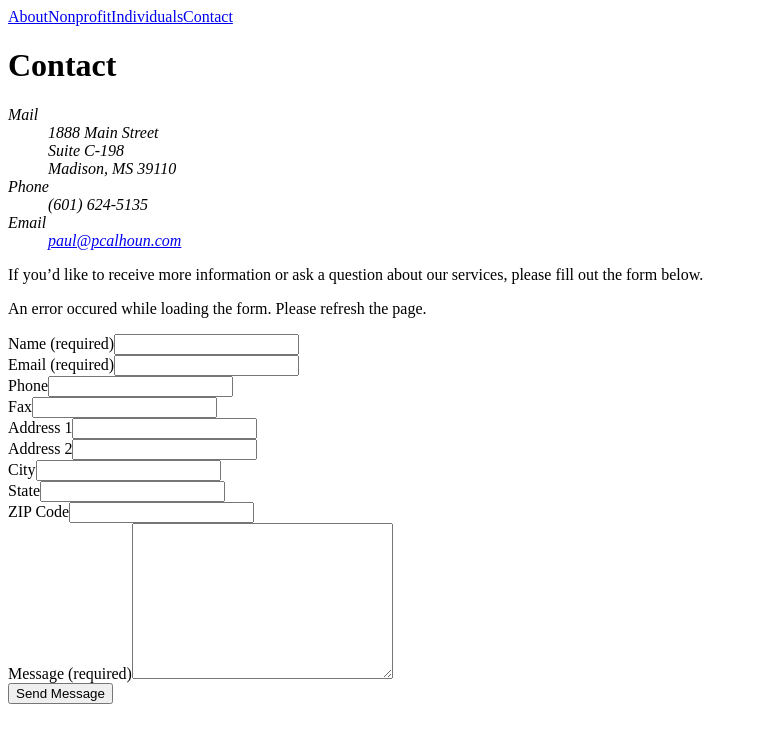
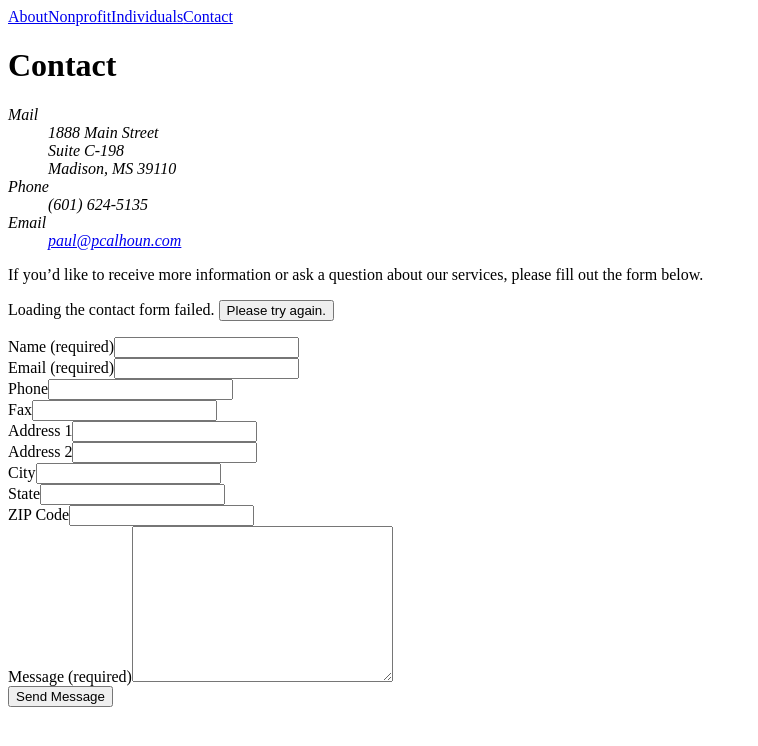
Before and after one commit to dcalhoun/life-stewardship, a Next.js app: page /contact in a window 1280 px wide. Shown: the top 746 px of the page, without its empty margins (0-758 px from the left). Built offline with nearby package versions, Linux system fonts and the light colour scheme.

Commit message:
Improve reCAPTCHA load error handling

```diff
--- a/pages/contact.tsx
+++ b/pages/contact.tsx
@@ -2,16 +2,16 @@ import Head from "next/head";
 import Navigation from "../components/Navigation";
 import { useState, useEffect } from "react";
 
+const EMAIL = "paul@pcalhoun.com";
+
 export default function Index() {
   let [toast, setToast] = useState(null);
   let [error, setError] = useState(null);
+  let [reCaptchaLoadAttempts, setReCaptchaLoadAttempts] = useState(0);
 
-  useEffect(() => {
-    if (typeof window === "undefined") {
-      return;
-    }
-
+  function loadReCaptcha() {
     window.onReCaptchaLoad = () => {
+      setReCaptchaLoadAttempts(0);
       window.grecaptcha.render("js-reCaptcha", {
         sitekey: process.env.NEXT_PUBLIC_RECAPTCHA_SITE_KEY,
       });
@@ -23,15 +23,23 @@ export default function Index() {
       let scriptTag = document.createElement("script");
       scriptTag.async = true;
       scriptTag.onerror = () => {
-        setError(
-          "An error occured while loading the form. Please refresh the page."
-        );
+        setReCaptchaLoadAttempts((c) => c + 1);
       };
       scriptTag.src =
         "//www.google.com/recaptcha/api.js?onload=onReCaptchaLoad&render=explicit";
       document.getElementsByTagName("script");
       document.body.appendChild(scriptTag);
     }
+  }
+
+  useEffect(() => {
+    if (typeof window === "undefined") {
+      return;
+    }
+
+    loadReCaptcha();
+
+    return window.grecaptcha && window.grecaptcha.reset;
   }, []);
 
   useEffect(() => {
@@ -108,7 +116,7 @@ export default function Index() {
             <dd>(601) 624-5135</dd>
             <dt>Email</dt>
             <dd>
-              <a href="mailto:paul@pcalhoun.com">paul@pcalhoun.com</a>
+              <a href={`mailto:${EMAIL}`}>{EMAIL}</a>
             </dd>
           </dl>
         </address>
@@ -118,6 +126,20 @@ export default function Index() {
         </p>
         {toast ? <p>{toast}</p> : null}
         {error ? <p>{error}</p> : null}
+
+        {reCaptchaLoadAttempts > 2 ? (
+          <p>
+            Multiple attempts to load the contact form failed. We recommend
+            emailing us directly at <a href={`mailto:${EMAIL}`}>{EMAIL}</a>.
+          </p>
+        ) : reCaptchaLoadAttempts > 0 ? (
+          <p>
+            Loading the contact form failed.{" "}
+            <button type="button" onClick={loadReCaptcha}>
+              Please try again.
+            </button>
+          </p>
+        ) : null}
         <form
           action="https://formspree.io/xyynddoo"
           method="post"
```
